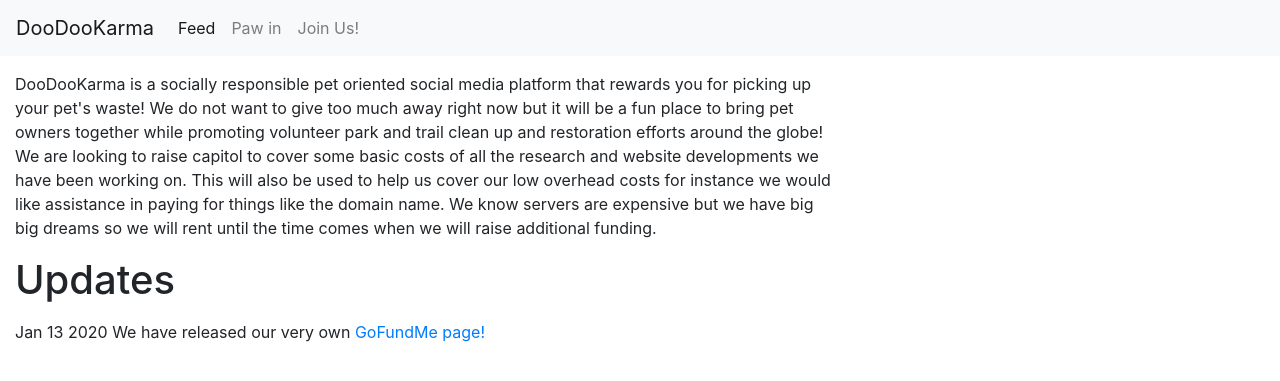
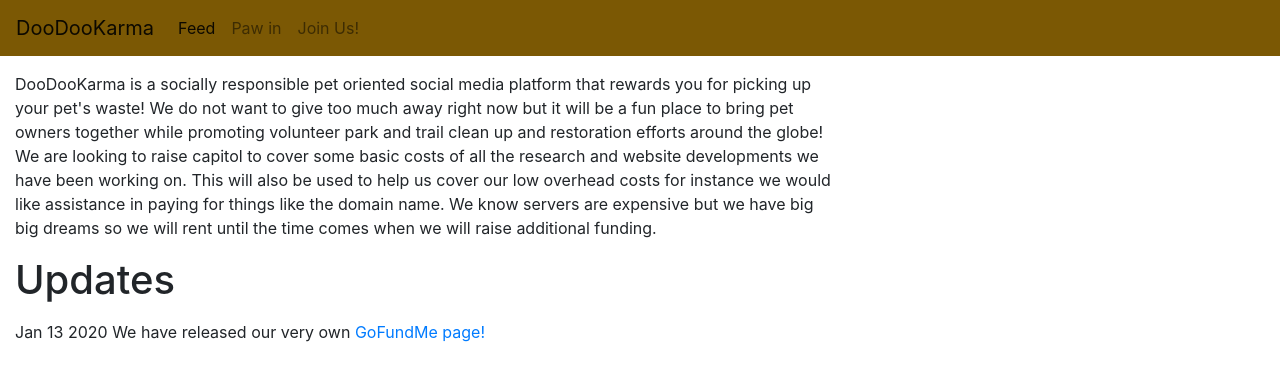
Before and after one commit to RambaMamba/Flask-Pookarma, a Flask app: page /about in a window 1280 px wide. Shown: the top 381 px of the page. Run offline with Flask 2, Linux system fonts and the light colour scheme; some libraries are stand-ins or nearby versions.

Commit message:
color scheme change

```diff
--- a/Pookarma/templates/layout.html
+++ b/Pookarma/templates/layout.html
@@ -15,8 +15,7 @@
     {% endif %}
 
   </head>
-
-<nav class="navbar navbar-expand-lg navbar-light bg-light">
+  <nav class="navbar navbar-expand-lg navbar-light" style="background-color: #7b5804;">
   <a class="navbar-brand" href="about">DooDooKarma</a>
   <button class="navbar-toggler" type="button" data-toggle="collapse" data-target="#navbarSupportedContent" aria-controls="navbarSupportedContent" aria-expanded="false" aria-label="Toggle navigation">
     <span class="navbar-toggler-icon"></span>
```
